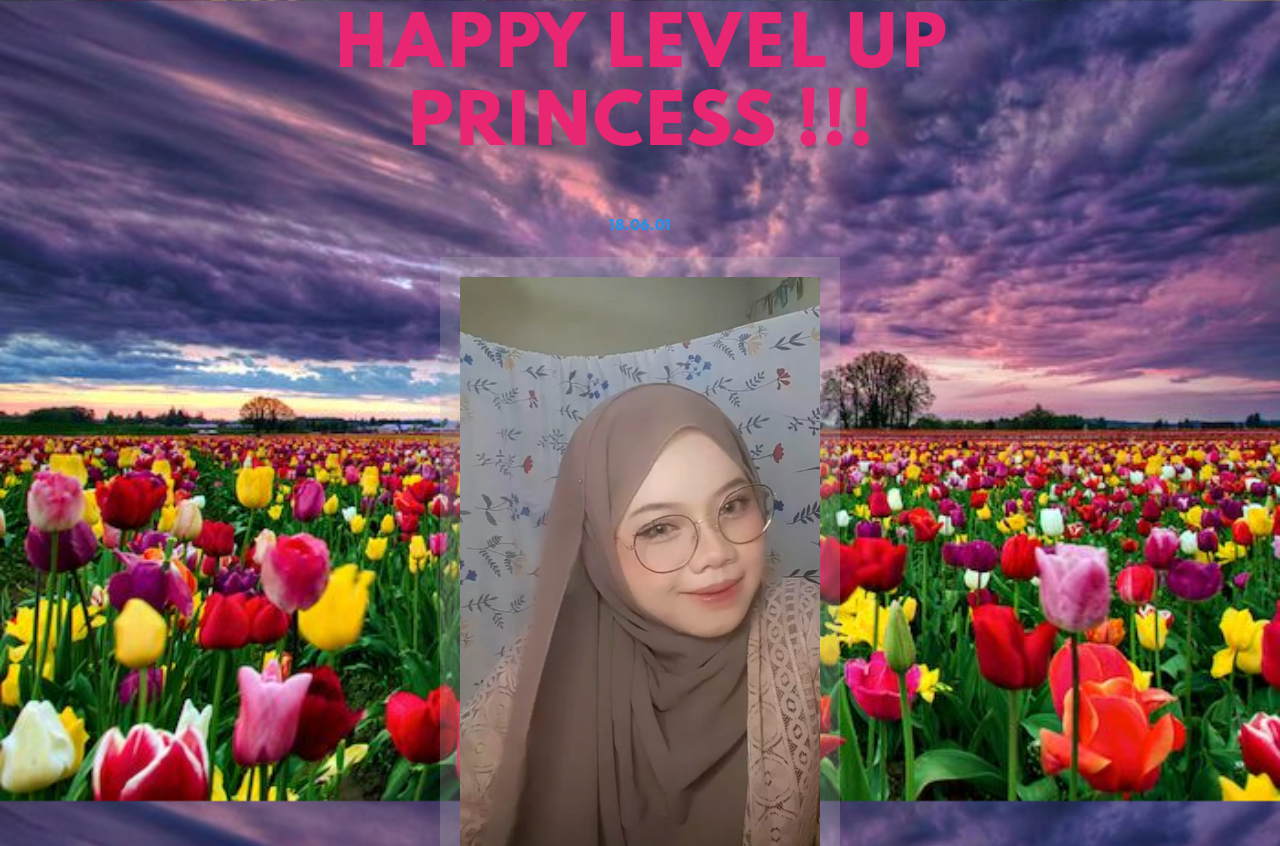
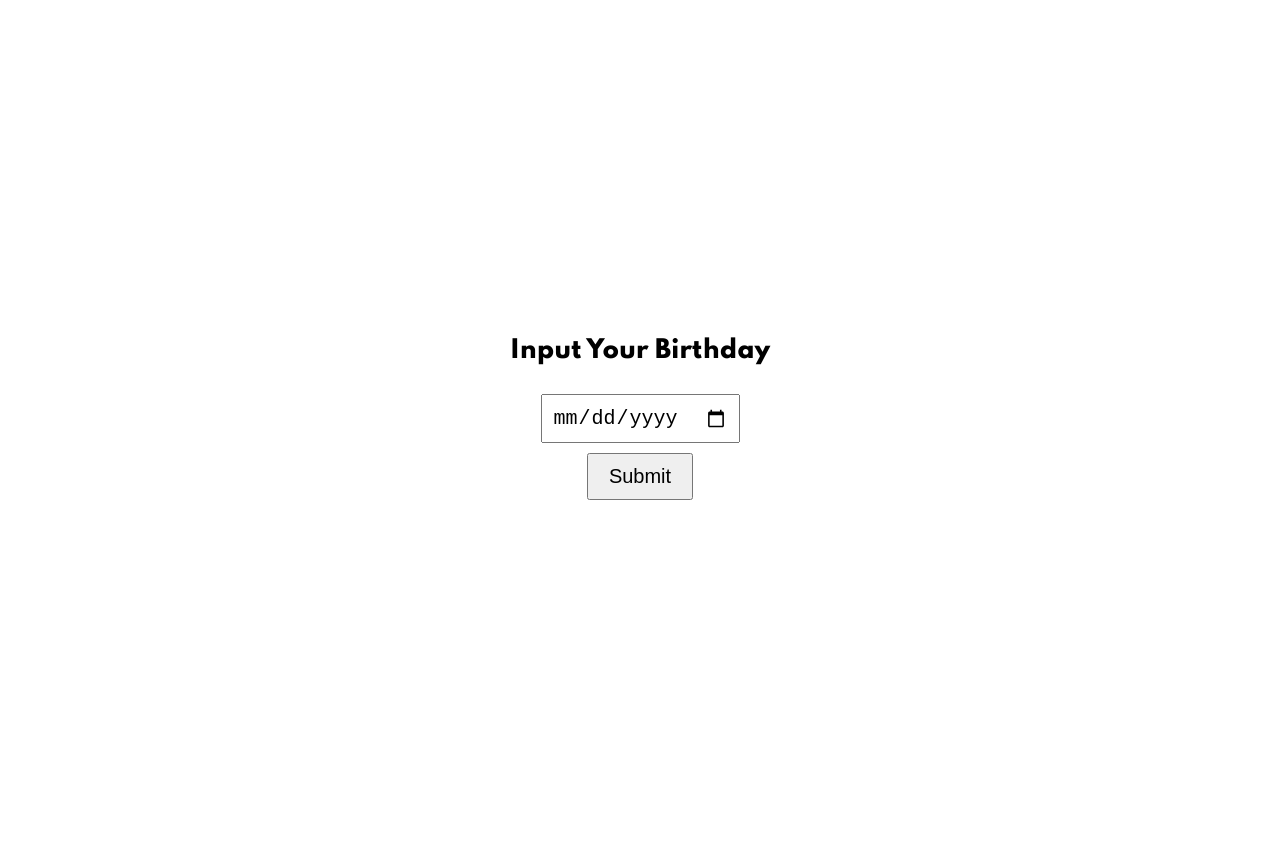
Before and after one commit to polpoke/HAPPY-BIRTHDAY-LOVE, a plain HTML site: page index.html in a window 1280 px wide. Shown: the top 846 px of the page. After the commit the page ends 816 px from the top, so only its background shows below. Drawn offline with Linux system fonts and the light colour scheme.

Commit message:
Update index.html

```diff
--- a/index.html
+++ b/index.html
@@ -1,3 +1,4 @@
+<!DOCTYPE html>
 <html lang="en">
   <head>
     <meta charset="UTF-8" />
@@ -6,7 +7,7 @@
 
     <link rel="preconnect" href="https://fonts.gstatic.com" />
     <link
-      href="https://fonts.googleapis.com/css2?family=Noto+Sans+HK:wght@100&amp;family=Spartan:wght@800&amp;display=swap"
+      href="https://fonts.googleapis.com/css2?family=Noto+Sans+HK:wght@100&family=Spartan:wght@800&display=swap"
       rel="stylesheet"
     />
     <link
@@ -17,9 +18,38 @@
 
     <style>
       body {
+        font-family: "Spartan", sans-serif;
+      }
+
+      .birthday-input-page,
+      .greeting-page {
+        display: none;
+      }
+
+      .birthday-input-page {
+        display: block;
+        background-color: white;
+        height: 100vh;
+        display: flex;
+        justify-content: center;
+        align-items: center;
+        flex-direction: column;
+      }
+
+      .birthday-input-page input {
+        font-size: 20px;
+        padding: 10px;
+        margin: 10px;
+      }
+
+      .birthday-input-page button {
+        font-size: 20px;
+        padding: 10px 20px;
+      }
+
+      .greeting-page {
         background-image: url("Asset/ea130a0f92fb9af2513207e10395841a.jpg");
         background-size: contain;
-        font-family: "Spartan", sans-serif;
       }
 
       h1 {
@@ -49,10 +79,12 @@
         font-size: 30pt;
         color: rgb(55, 250, 159);
       }
+
       .center {
         text-align: center;
         color: rgb(136, 57, 189);
       }
+
       div.menu {
         background-color: rgba(220, 220, 220, 0.637);
         margin: 90px;
@@ -70,13 +102,7 @@
         width: 400px;
         height: 250px;
         padding: 10px;
-        /* opacity: 0.5; */
       }
-
-      /* bonus */
-      /* img:hover {
-            opacity: 1;
-        } */
 
       td,
       th {
@@ -92,6 +118,13 @@
     </style>
   </head>
   <body>
+    <div class="birthday-input-page" id="birthday-input-page">
+      <h2>Input Your Birthday</h2>
+      <input type="date" id="birthday" />
+      <button onclick="showGreetingPage()">Submit</button>
+    </div>
+
+    <div class="greeting-page" id="greeting-page">
       <section class="center">
         <h1>
           HAPPY LEVEL UP <br />
@@ -140,7 +173,18 @@
           </div>
         </div>
       </section>
+    </div>
 
-    <div></div>
+    <script>
+      function showGreetingPage() {
+        const birthday = document.getElementById("birthday").value;
+        if (birthday) {
+          document.getElementById("birthday-input-page").style.display = "none";
+          document.getElementById("greeting-page").style.display = "block";
+        } else {
+          alert("Please enter your birthday!");
+        }
+      }
+    </script>
   </body>
 </html>
```
Lines whose indentation alone changed are shown as unchanged.
